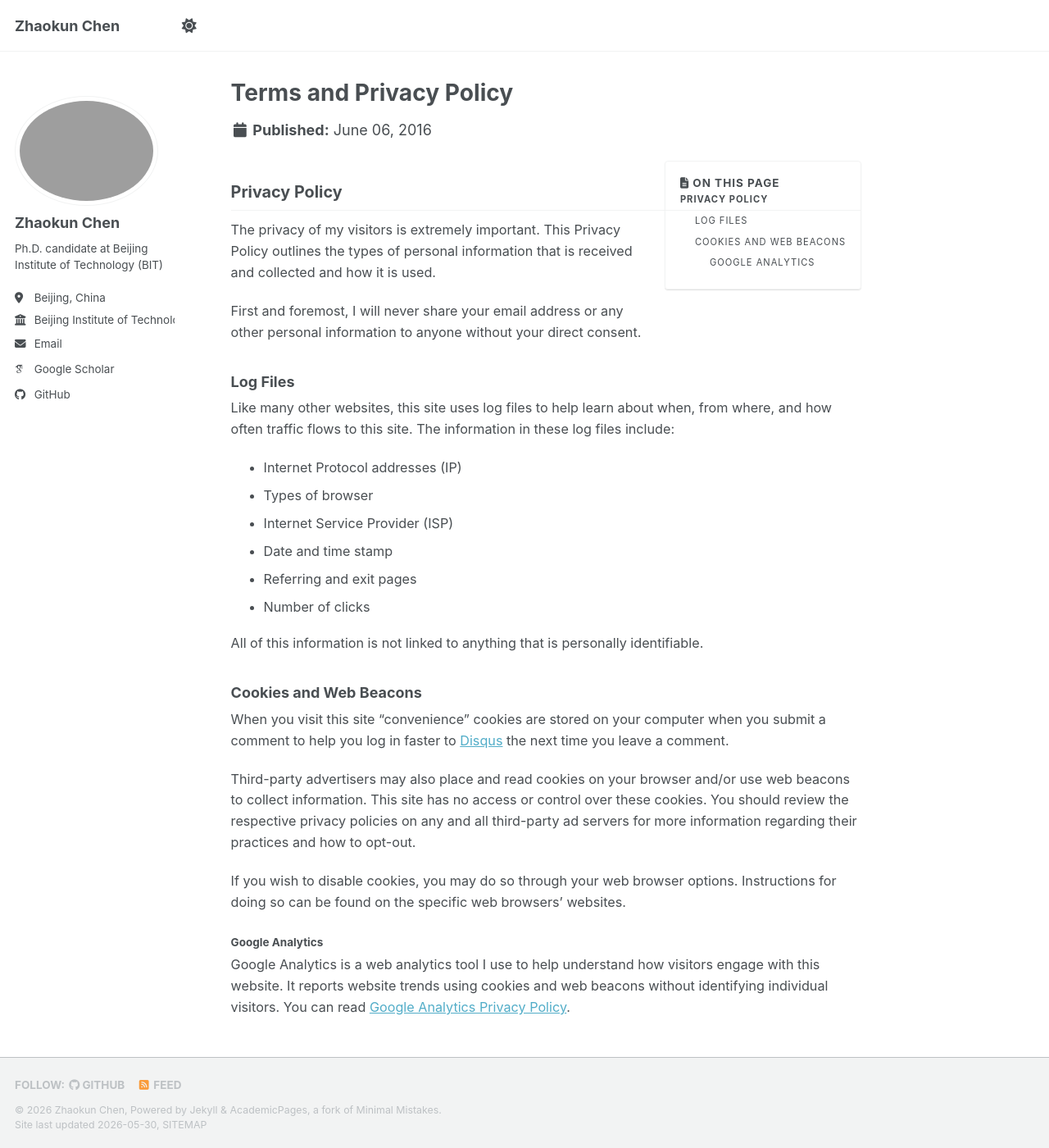
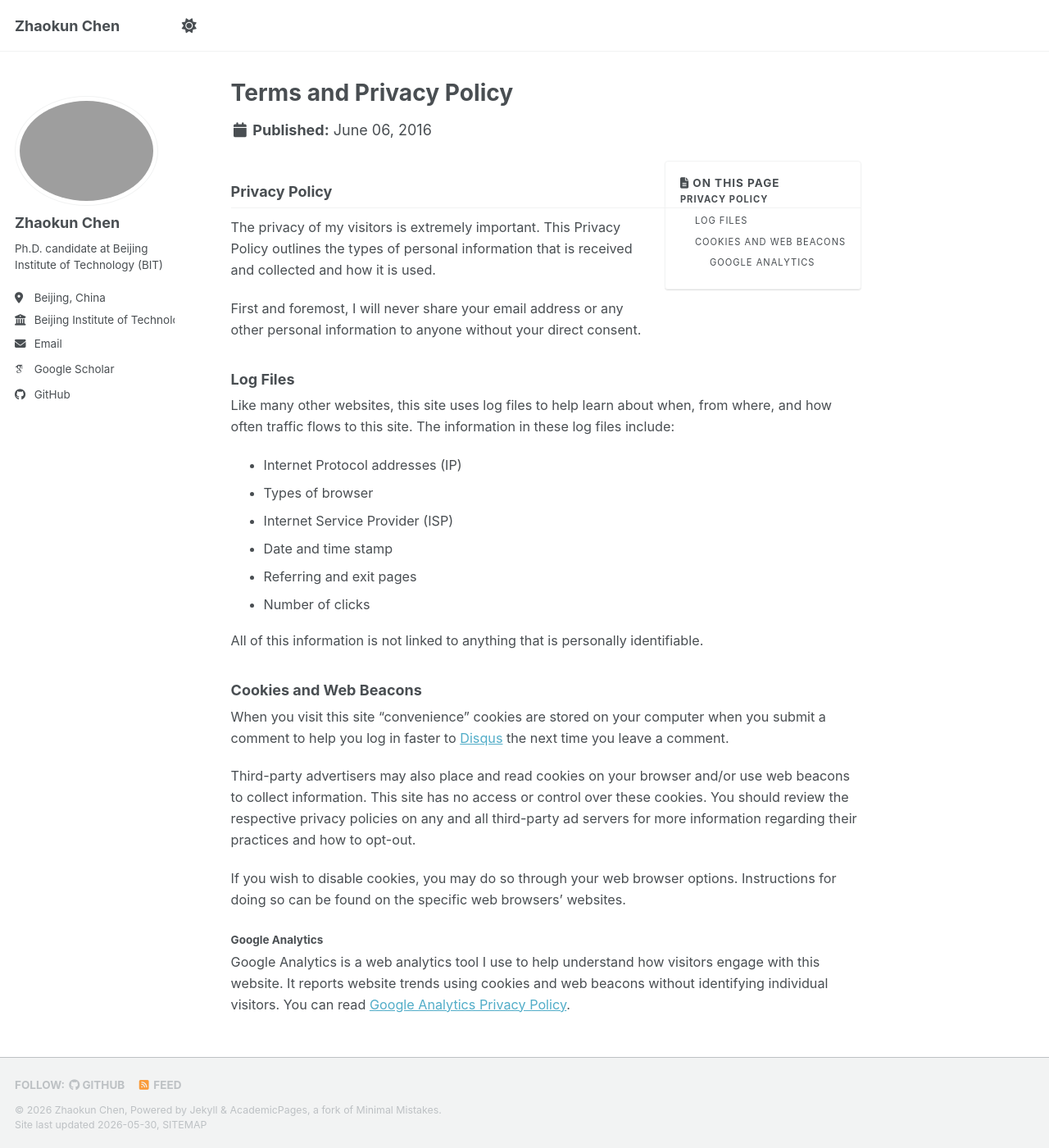
Before and after one commit to zhaokun-bit/zhaokun-bit.github.io, a Jekyll site: the page built from _pages/terms.md, in a window 1280 px wide and 1400 px high. Shown: the whole window at 82% size. Built offline with Jekyll 4.4.1, drawn with Linux system fonts in a browser that asks for light colours; some web fonts are replaced; a script bundle is joined from its source files by our own code; library files that are not in the unit come from our copies.

Commit message:
Update main.scss

```diff
--- a/assets/css/main.scss
+++ b/assets/css/main.scss
@@ -50,7 +50,7 @@
 .page__content h2,
 #main h2,
 h2 {
-  font-size: 1.1rem !important; /* 👈 以后你想让 News 等标题变大或变小，只改这一个数字就行 */
+  font-size: 1rem !important; /* 👈 以后你想让 News 等标题变大或变小，只改这一个数字就行 */
   margin-top: 1.5rem !important;
   margin-bottom: 0.6rem !important;
   font-weight: bold !important;
```
